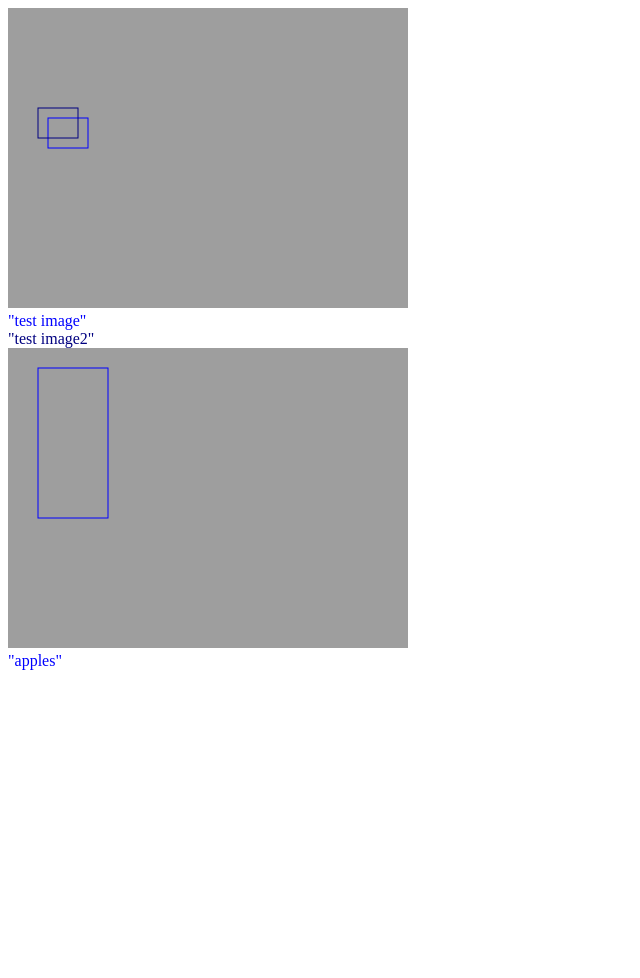
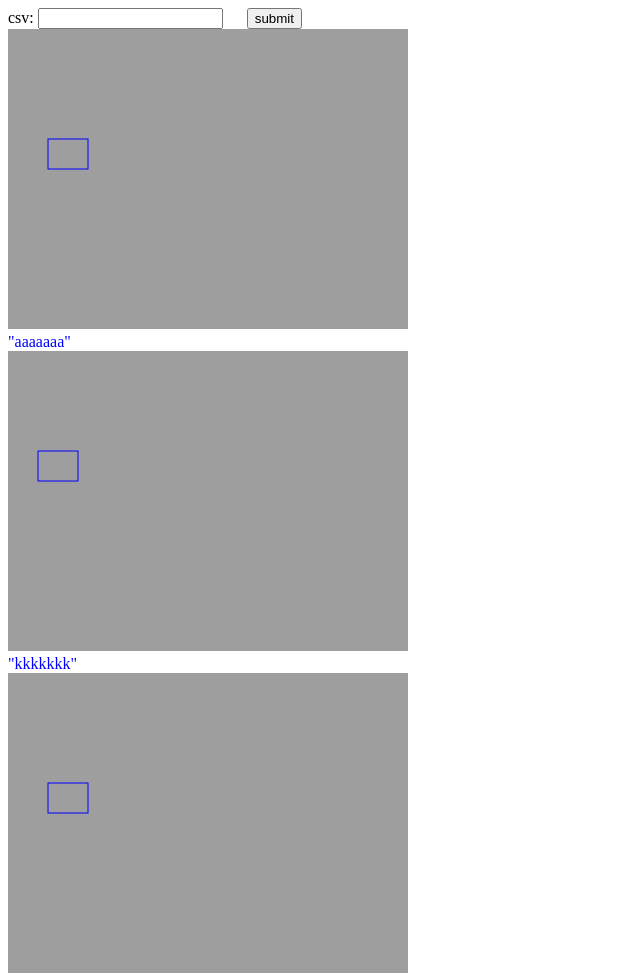
Before and after one commit to ymgcmstk/show_bboxes, a plain HTML site: page index.html in a window 1280 px wide. Shown: the top 978 px of the page, without its empty margins (0-640 px from the left). Before the commit the page ends 800 px from the top, so only its background shows below. Drawn offline with nearby package versions, Linux system fonts and the light colour scheme.

Commit message:
add demo

```diff
--- /dev/null
+++ b/demo1.csv
@@ -0,0 +1,5 @@
+"http://i.vimeocdn.com/portrait/58832_300x300.jpg",80,40,140,110,"aaaaaaa"
+"http://www.russian-learning.com/own_content/images/russian_test.png",70,30,130,100,"kkkkkkk"
+"http://i.vimeocdn.com/portrait/58832_300x300.jpg",80,40,140,110,"lksadjf"
+"http://www.russian-learning.com/own_content/images/russian_test.png",70,30,130,100,"asdf"
+"http://www.russian-learning.com/own_content/images/russian_test.png",30,100,20,170,"kjks"
--- /dev/null
+++ b/demo2.csv
@@ -0,0 +1,3 @@
+"http://www.ricoh-imaging.co.jp/japan/dc/cx/cx1/img/sample_04.jpg",80,40,140,110,"test image"
+"http://www.ricoh-imaging.co.jp/japan/dc/cx/cx1/img/sample_04.jpg",70,30,130,100,"test image2"
+"http://www.ricoh-imaging.co.jp/japan/dc/r/r8/img/sample_10.jpg",30,100,20,170,"apples"
--- a/disp.js
+++ b/disp.js
@@ -1,5 +1,5 @@
 $(function(){
-    var colors = ['blue', 'navy', 'green', 'red', 'purple', 'maroon', 'gray'];
+    var colors = ['blue', 'green', 'navy', 'red', 'purple', 'maroon', 'gray'];
     function csv2Array(filePath) {
 	var csvData = new Array();
 	var data = new XMLHttpRequest();
@@ -30,7 +30,6 @@ $(function(){
 	    var ctx = $('#' + cnvID)[0].getContext('2d');
 	    ctx.drawImage(img, 0, 0);
 	    for (var i = 0; i < bboxArray.length; i++) {
-		// addBBox(URL, curid, x1, x2, y1, y2, label, curCount);
 		addBBox(URL, curid, bboxArray[i][0], bboxArray[i][1],
 			bboxArray[i][2], bboxArray[i][3], bboxArray[i][4],
 			bboxArray[i][5]);
@@ -49,8 +48,9 @@ $(function(){
 	);
 	return;
     }
-    function rewriteBody() {
-	var targArray = csv2Array(getCSVPath());
+    function rewriteBody(filePath) {
+	$('#images').empty();
+	var targArray = csv2Array(filePath);
 	var prevURL = '';
 	var count = 0;
 	var curURLCount = 0;
@@ -58,7 +58,7 @@ $(function(){
 	for (var i = 0; i < targArray.length; i++) {
 	    curURLCount++;
 	    if (prevURL != targArray[i][0]) {
-		curURLCount = 0; // いらない気もする
+		curURLCount = 0; // remove this line if you wanna do so
 		if (bboxArray.length > 0) {
 		    addCanvas(prevURL, count++, bboxArray);
 		}
@@ -77,5 +77,14 @@ $(function(){
     function getCSVPath() {
 	return $('#images').attr('data-csv');
     }
-    rewriteBody();
+
+    rewriteBody(getCSVPath());
+
+    $('#submit').on('click', function() {
+	if($('#text').val() == null) {
+            return;
+	}
+	rewriteBody($('#text').val());
+    });
+
 });
--- a/index.html
+++ b/index.html
@@ -21,7 +21,12 @@
 """"""""""""
 -->
 <body>
-  <div id="images" data-csv="demo.csv">
+  <div>
+    <label for="csv">csv:</label>
+    <input type="text" id="text" name="csv">
+    <input type="button" name="submit" value="submit" id="submit" style="margin: 0px 0px 0px 20px;">
+  </div>
+  <div id="images" data-csv="demo1.csv">
   </div>
 </body>
 </html>
```
